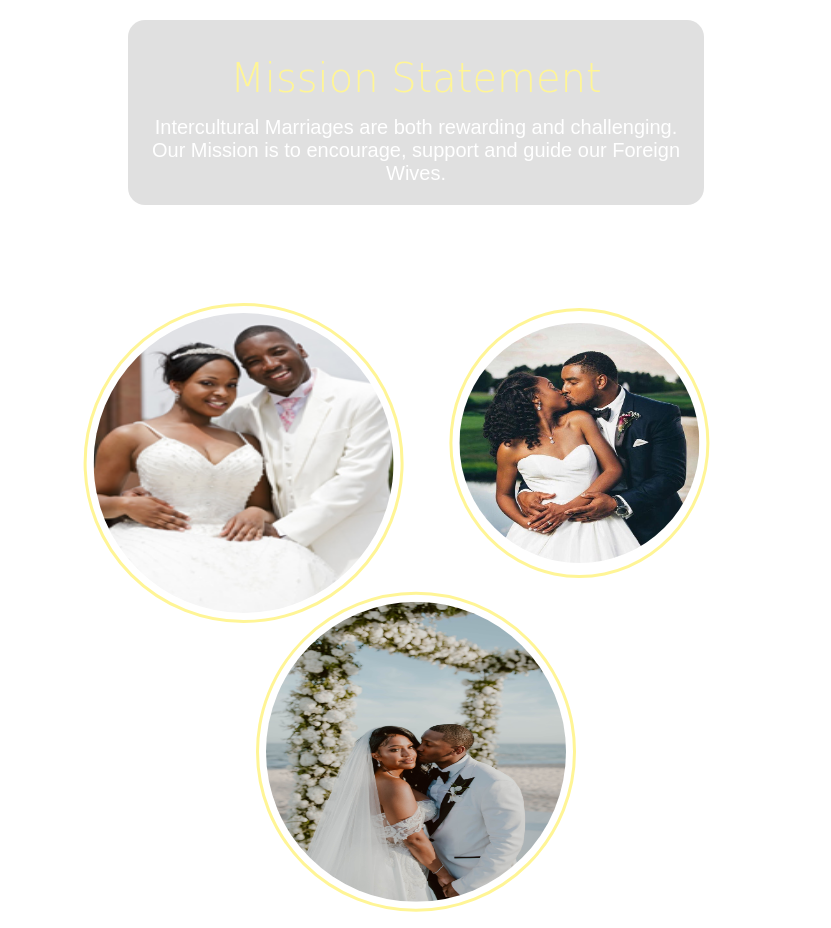
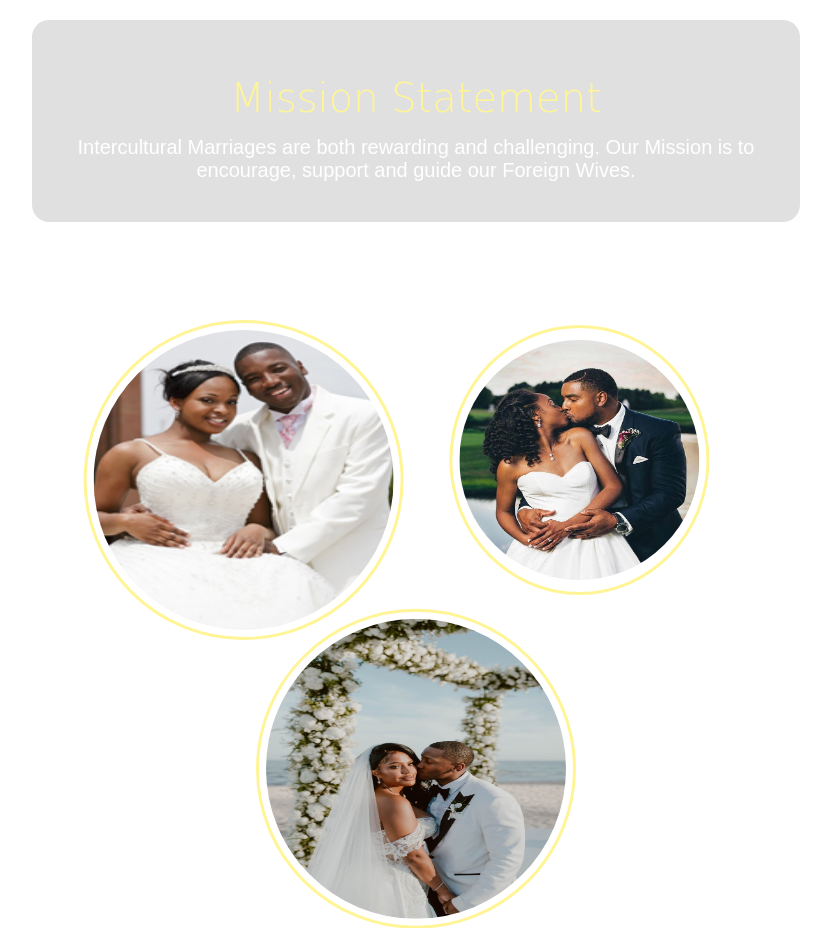
Before and after one commit to estherohiomame/9ja-wives-reign, a PHP site: page / in a window 1280 px wide. Shown: the part 800-1728 px from the top of the page, without its empty margins (224-1055 px from the left). Run offline with PHP 8.4, Linux system fonts and the light colour scheme; some web fonts are replaced.

Commit message:
Fix mission statement foreign wives

```diff
--- a/foreign-wives.css
+++ b/foreign-wives.css
@@ -86,10 +86,10 @@ body {
 
 .content {
     margin: 0 auto;
-    width: 45vw;
+    width: 60vw;
     background-color: rgba(128, 128, 128, 0.242);
     border-radius: 17px;
-    padding: 20px;
+    padding: 40px;
     text-align: center;
 }
 
@@ -188,7 +188,6 @@ body {
     border: 0;
     margin: 20px auto;
     display: block;
-
 }
 
 @media (max-width: 700px) {
@@ -203,6 +202,7 @@ body {
 
     .content {
         width: 80vw;
+        padding: 20px;
     }
 
     .content h3 {
```
